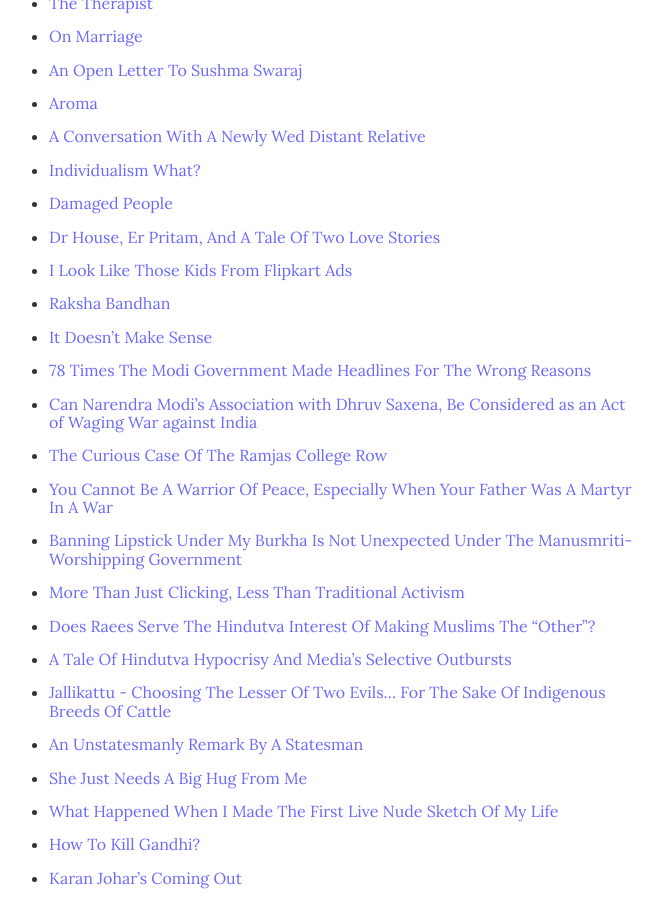
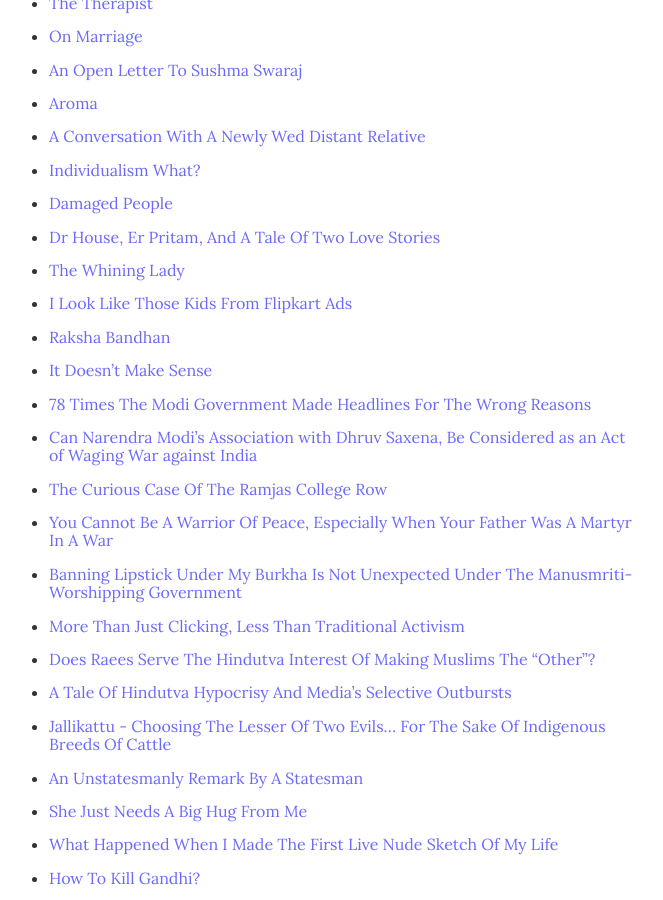
Before and after one commit to argumentativeyouth/pblog, a Jekyll site: the page built from _pages/all-posts.md, in a window 1280 px wide and 900 px high, scrolled down 1832 px. Shown: the whole window, without its empty margins (316-979 px from the left). Built offline with Jekyll 4.4.1, drawn with Linux system fonts in a browser that asks for light colours.

Commit message:
Update all-posts.md

```diff
--- a/_pages/all-posts.md
+++ b/_pages/all-posts.md
@@ -51,6 +51,7 @@
 * [Individualism What?](https://pritams.blog/individualism-what)
 * [Damaged People](https://pritams.blog/damaged-people)
 * [Dr House, Er Pritam, And A Tale Of Two Love Stories](https://pritams.blog/dr-house-er-pritam-and-a-tale-of-two-love-stories)
+* [The Whining Lady](https://pritams.blog/the-whining-lady)
 * [I Look Like Those Kids From Flipkart Ads](https://pritams.blog/i-look-like-those-kids-from-flipkart-ads/)
 * [Raksha Bandhan](https://pritams.blog/raksha-bandhan/)
 * [It Doesn’t Make Sense](https://pritams.blog/it-doesnt-make-sense/)
```
